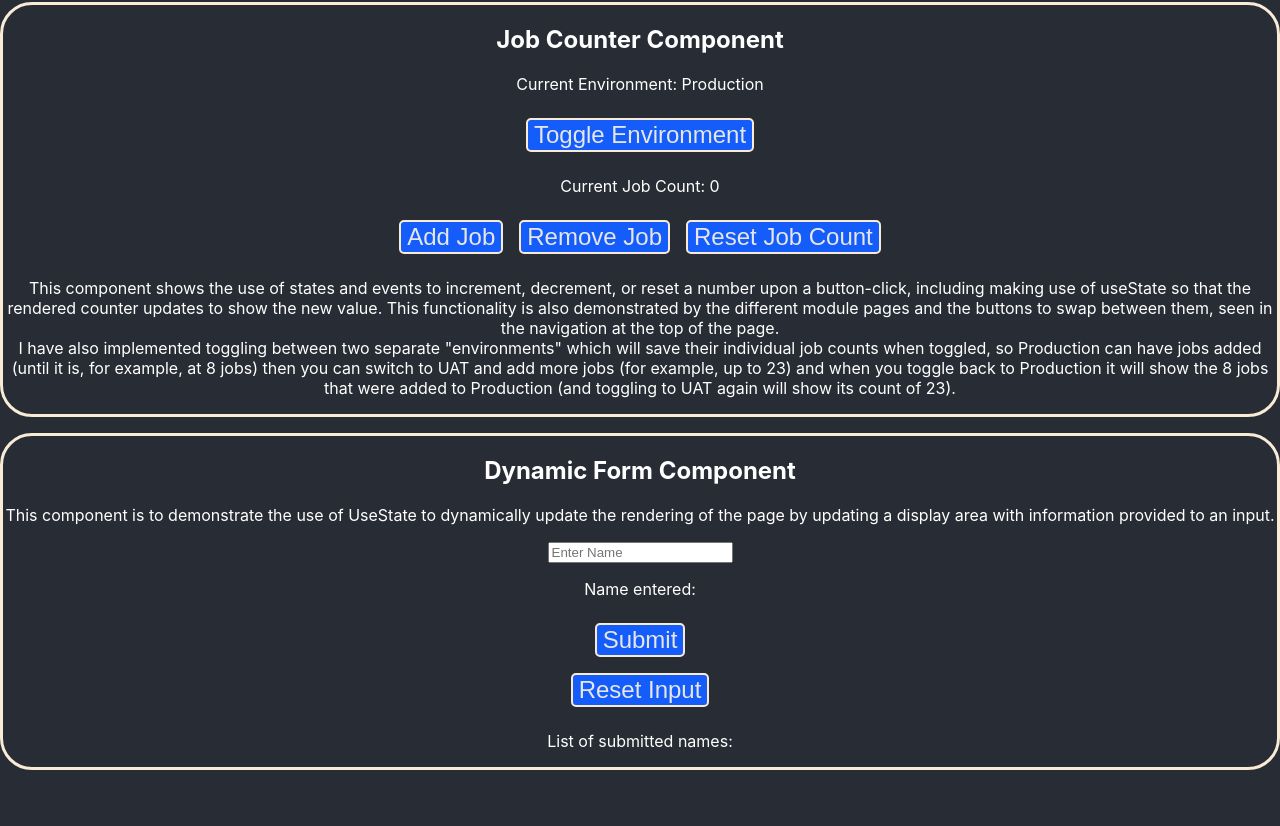
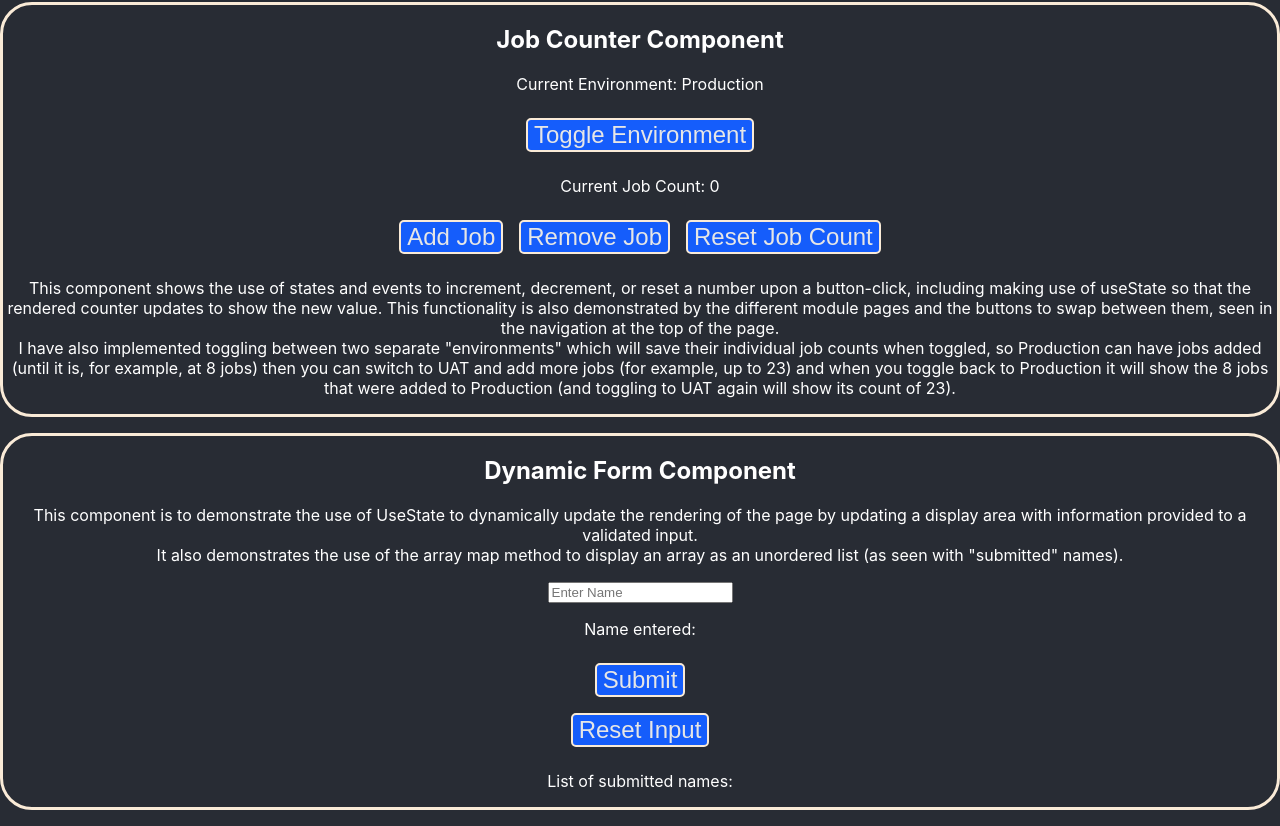
Before and after one commit to ReflectionGolden/react-essentials-site, a React (Create React App) app: page / in a window 1280 px wide. Shown: the part 596-1422 px from the top of the page. Before the commit the page ends 1382 px from the top, so only its background shows below. Built offline with nearby package versions, Linux system fonts and the light colour scheme; the HTML template or start-up script is replaced by a standard one.

Commit message:
updated DynamicForm description

```diff
--- a/src/course_modules/Module3.js
+++ b/src/course_modules/Module3.js
@@ -149,7 +149,9 @@ function DynamicForm() {
         <div>
             <h2>Dynamic Form Component</h2>
             <p>
-                This component is to demonstrate the use of UseState to dynamically update the rendering of the page by updating a display area with information provided to an input.
+                This component is to demonstrate the use of UseState to dynamically update the rendering of the page by updating a display area with information provided to a validated input.
+                <br />
+                It also demonstrates the use of the array map method to display an array as an unordered list (as seen with "submitted" names).
             </p>
             <form onSubmit={e => handleSubmission(e)}>
                 <input
```
